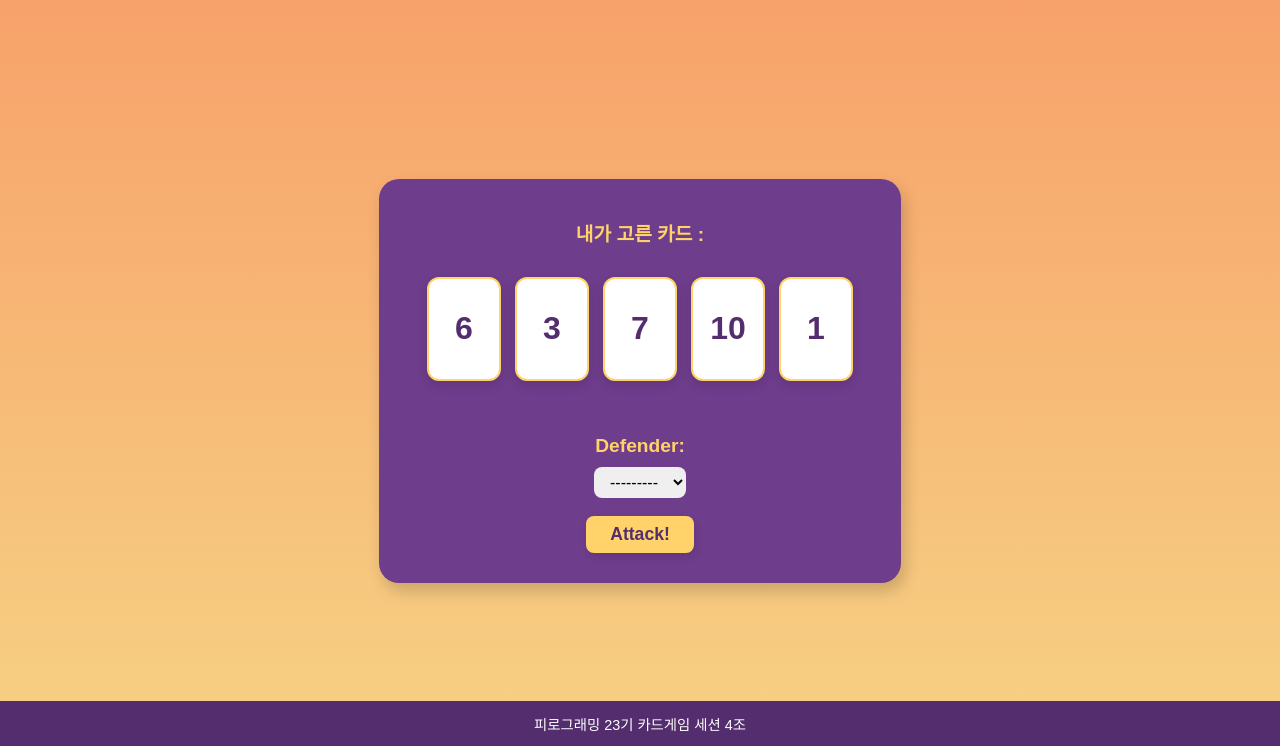
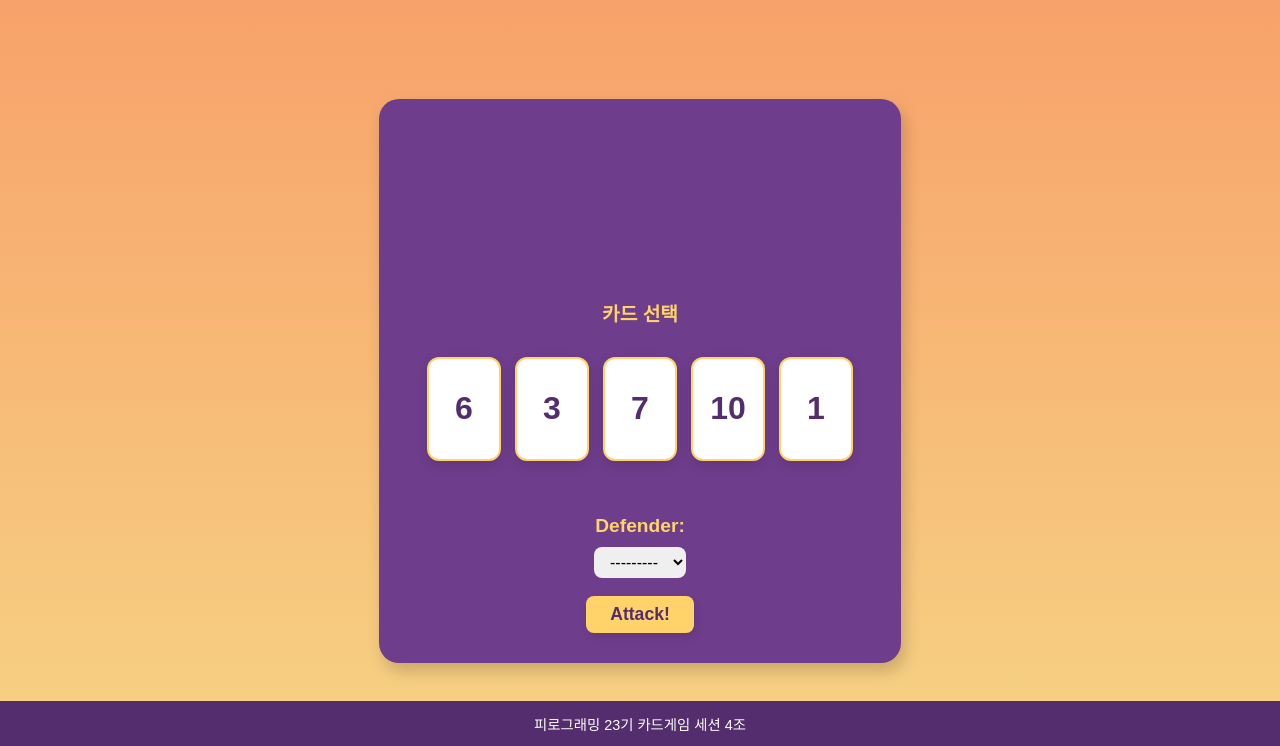
Before and after one commit to Pirogramming-23/Piro23_CardGame_4, a Django app: page /start/ in a window 1280 px wide. Shown: the part 54-800 px from the top of the page. Run offline with Django 5.2, Linux system fonts and the light colour scheme; the visitor is signed in with stand-in values (Sample User, id 1); data comes from the database, SQL or seed files in the repository.

Commit message:
[style] 카드 내는 곳 크기 조정

```diff
--- a/game/static/css/style.css
+++ b/game/static/css/style.css
@@ -127,7 +127,7 @@ ul{
     color: var(--primary-accent);
     border-radius: 20px;
     box-shadow: 4px 8px 16px rgba(0,0,0,0.18);
-    padding: 40px 50px 30px 50px;
+    padding: 200px 50px 30px 50px;
     margin-top: 60px;
     display: flex;
     min-width: 340px;
@@ -382,7 +382,7 @@ ul{
     z-index: 1;
     /* 높이 고정: 카드가 위로 가도 아래 자리가 남음 */
     height: 120px;
-    width: 70px;s
+    width: 70px;
     transition: 0.3s;
   }
 
--- a/game/templates/games/start.html
+++ b/game/templates/games/start.html
@@ -3,7 +3,7 @@
 <div class="start-card">
   <form method="post">
     {% csrf_token %}
-    <label>내가 고른 카드 :</label><br />
+    <label> 카드 선택 </label><br />
 
     <div class="card-select-group">
       {% for radio in form.card %}
```
